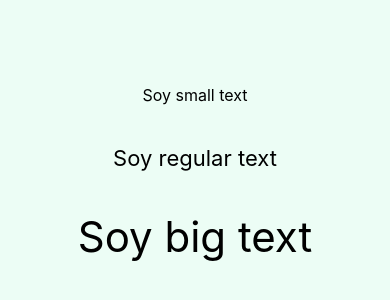
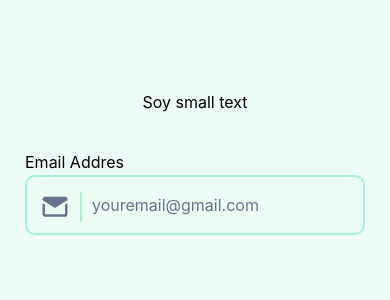
Before and after one commit to gabrielagi/auth-firebase-TS, a React Native app: screen / in a window 390 px wide. Shown: the part 276-576 px from the top of the page. Built offline with nearby package versions, Linux system fonts and the light colour scheme.

Commit message:
TextInputField & expo/vector-icons

```diff
--- a/App.tsx
+++ b/App.tsx
@@ -1,5 +1,5 @@
 import { StatusBar } from 'expo-status-bar';
-import { StyleSheet, Text, View } from 'react-native';
+import { useState } from 'react';
 
 import MainContainer from './components/containers/MainContainer';
 import SmallText from './components/Texts/SmallText';
@@ -8,11 +8,22 @@ import BigText from './components/Texts/BigText';
 import TextInput from './components/Inputs/TextInput';
 
 export default function App() {
+const [email, setEmail] = useState("");
+
   return (
     <MainContainer>
-      <SmallText>Soy small text</SmallText>
-      <RegularText>Soy regular text</RegularText>
-      <BigText>Soy big text</BigText>
+      <SmallText style={{marginBottom: 20}}>Soy small text</SmallText>
+      <StatusBar style="auto" />
+      <TextInput
+      label="Email Addres"
+      icon="email-variant"
+      value={email}
+      onChangeText={setEmail}
+      placeholder="youremail@gmail.com"
+      keyboardType="email-address"
+      style={{marginBottom: 20}}
+      >
+      </TextInput>
     </MainContainer>
   );
 }
--- a/components/Inputs/TextInput.tsx
+++ b/components/Inputs/TextInput.tsx
@@ -1,13 +1,16 @@
-import React from 'react';
-import { InputWapper, LeftIcon } from '../../styles';
+import React, { FunctionComponent } from 'react';
+import { InputWapper, LeftIcon, colors, SmallTextStyled, InputField } from '../../styles';
 import { InputProps } from '../../types'
+import { MaterialCommunityIcons } from '@expo/vector-icons';
 
-  const TextInput = (props: InputProps) => {
+  const TextInput: FunctionComponent<InputProps> = ({icon, label, ...props}) => {
     return <InputWapper>
     <LeftIcon>
-
+      <MaterialCommunityIcons name={icon} size={30} color={colors.gray}/>
     </LeftIcon>
-    {props.children}</InputWapper>;
+    <SmallTextStyled>{label}</SmallTextStyled>
+    <InputField {...props} placeholderTextColor={colors.gray}/>
+    </InputWapper>;
   };
 
 
--- a/styles.tsx
+++ b/styles.tsx
@@ -9,7 +9,7 @@ export const colors = {
     secondary: "#A7F3D0",
     black: "0F172A",
     gray: "#64748B",
-    BUTTON_COLOR: '#111216',
+    accent: '#0475857',
 }
 
 export const MainContainerStyled = styled.View`
@@ -54,10 +54,24 @@ export const InputWapper = styled.View`
 `;
 export const LeftIcon = styled.View`
     position: absolute;
-    top: 35px;
+    top: 80px;
     left: 15px;
     z-index: 1;
     border-right-width: 2px;
     border-color: ${colors.secondary};
     padding-right: 10px;
 `;
+export const InputField = styled.TextInput`
+    background-color: ${colors.black};
+    height: 60px;
+    border-width: 2px;
+    border-radius: 10px;
+    border-color: ${colors.secondary};
+    margin-vertical: 3px;
+    margin-bottom: 10px;
+    padding: 15px;
+    padding-left: 65px;
+    padding-right: 55px;
+    font-size: 16px;
+    color: ${colors.black};
+`;
```
